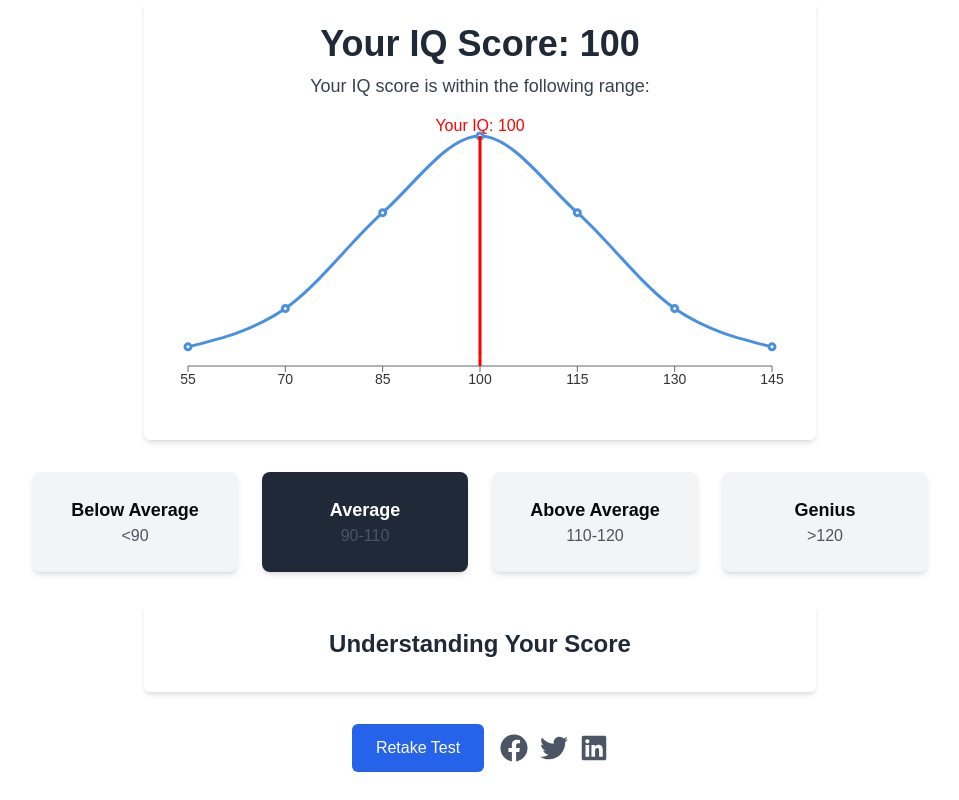
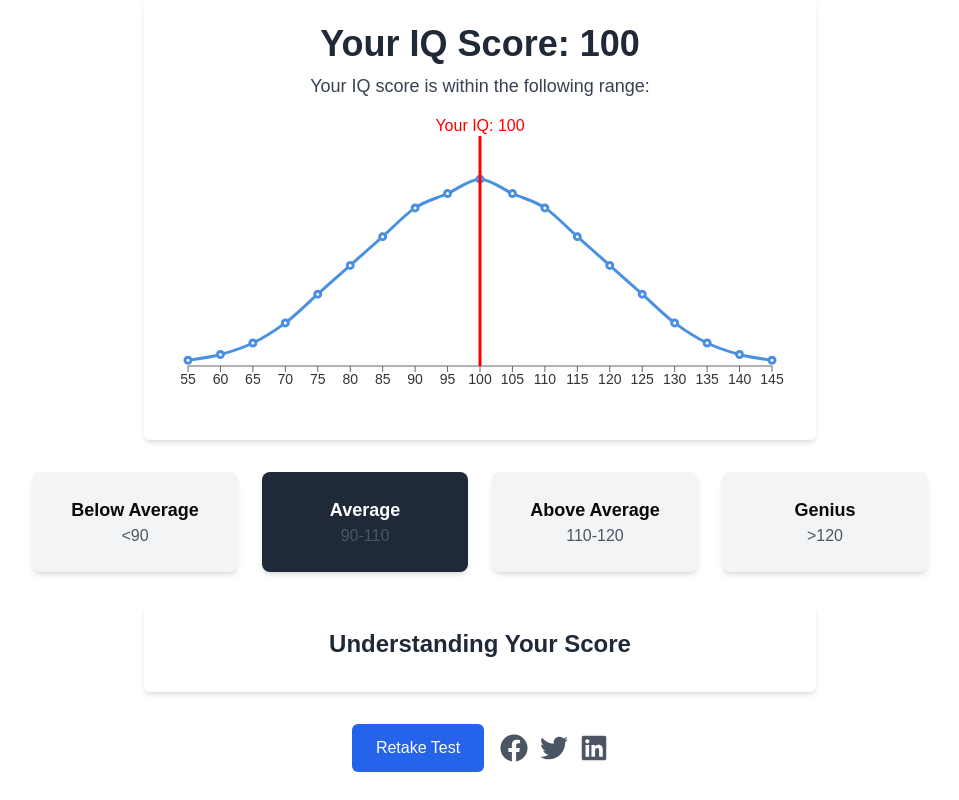
Before and after one commit to ahmedk1991/ahmed-kerkri-eindopdracht, a Next.js app: page /results in a window 1280 px wide. Shown: the whole page, without its empty margins (160-1119 px from the left). Built offline with nearby package versions, Linux system fonts and the light colour scheme.

Commit message:
iq distributie aangepast

```diff
--- a/src/app/components/BellCurve.tsx
+++ b/src/app/components/BellCurve.tsx
@@ -7,14 +7,27 @@ interface BellCurveProps {
 }
 
 export default function BellCurve({ iqScore }: BellCurveProps) {
+
     const iqDistribution = [
-        { iq: 55, frequency: 5 },
+        { iq: 55, frequency: 2 },
+        { iq: 60, frequency: 4 },
+        { iq: 65, frequency: 8 },
         { iq: 70, frequency: 15 },
-        { iq: 85, frequency: 40 },
-        { iq: 100, frequency: 60 },
-        { iq: 115, frequency: 40 },
+        { iq: 75, frequency: 25 },
+        { iq: 80, frequency: 35 },
+        { iq: 85, frequency: 45 },
+        { iq: 90, frequency: 55 },
+        { iq: 95, frequency: 60 },
+        { iq: 100, frequency: 65 },
+        { iq: 105, frequency: 60 },
+        { iq: 110, frequency: 55 },
+        { iq: 115, frequency: 45 },
+        { iq: 120, frequency: 35 },
+        { iq: 125, frequency: 25 },
         { iq: 130, frequency: 15 },
-        { iq: 145, frequency: 5 },
+        { iq: 135, frequency: 8 },
+        { iq: 140, frequency: 4 },
+        { iq: 145, frequency: 2 },
     ];
 
     return (
```
